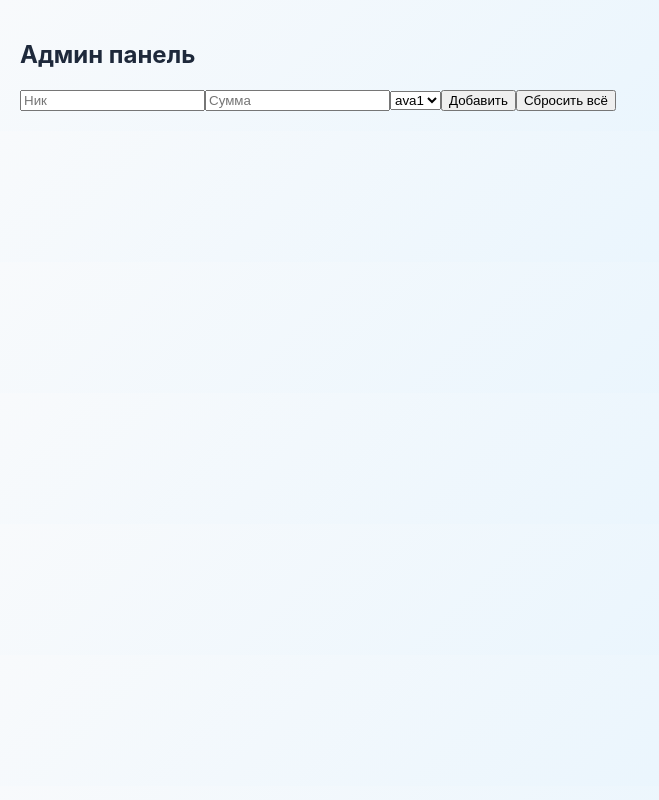
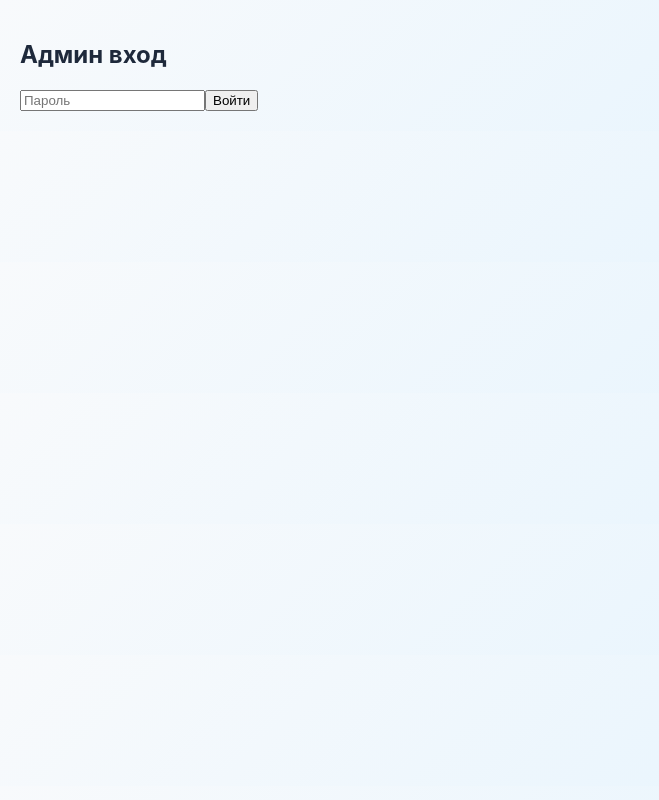
Before and after one commit to komandarsn-bot/leaderboard, a React (Vite) app: page /admin in a window 1280 px wide. Shown: the whole page, without its empty margins (0-659 px from the left). Built offline with nearby package versions, Linux system fonts and the light colour scheme.

Commit message:
restore hybrid mode

```diff
--- a/src/Admin.jsx
+++ b/src/Admin.jsx
@@ -1,45 +1,73 @@
 import { useState } from "react";
-import { createClient } from "@supabase/supabase-js";
 
-const supabase = createClient(
-  "https://jolawvvbcpgnrsvuolkw.supabase.co",
-  "sb_publishable_FCi8HaHs5fWnX6WA3InGPA_fprHBdNQ"
-);
+const API_URL = "https://leaderboard-server-vgia.onrender.com";
 
 export default function Admin() {
+  const [password, setPassword] = useState("");
+  const [authorized, setAuthorized] = useState(false);
+
   const [name, setName] = useState("");
   const [amount, setAmount] = useState("");
   const [avatar, setAvatar] = useState("ava1");
 
+  const login = () => {
+    if (password === "1234") {
+      setAuthorized(true);
+    } else {
+      alert("Неверный пароль");
+    }
+  };
+
   const addUser = async () => {
-    const points = Math.floor(Number(amount) / 10);
-
-    const { data: existing } = await supabase
-      .from("leaderboard")
-      .select("*")
-      .eq("nickname", name)
-      .single();
-
-    if (existing) {
-      await supabase
-        .from("leaderboard")
-        .update({ points: existing.points + points })
-        .eq("id", existing.id);
-    } else {
-      await supabase.from("leaderboard").insert({
-        nickname: name,
-        points: points,
-        avatar: avatar,
-      });
+    if (!name.trim() || !amount) {
+      alert("Заполни ник и сумму");
+      return;
     }
 
+    await fetch(`${API_URL}/add`, {
+      method: "POST",
+      headers: {
+        "Content-Type": "application/json",
+      },
+      body: JSON.stringify({
+        name: name.trim(),
+        amount,
+        avatar,
+      }),
+    });
+
+    alert("Добавлено");
     setName("");
     setAmount("");
+    setAvatar("ava1");
   };
 
   const reset = async () => {
-    await supabase.from("leaderboard").delete().neq("id", 0);
+    if (!confirm("Сбросить таблицу?")) return;
+
+    await fetch(`${API_URL}/reset`, {
+      method: "POST",
+    });
+
+    alert("Сброшено");
   };
+
+  if (!authorized) {
+    return (
+      <div style={{ padding: "20px" }}>
+        <h2>Админ вход</h2>
+
+        <input
+          type="password"
+          placeholder="Пароль"
+          value={password}
+          onChange={(e) => setPassword(e.target.value)}
+        />
+
+        <button onClick={login}>Войти</button>
+      </div>
+    );
+  }
 
   return (
     <div style={{ padding: "20px" }}>
@@ -52,14 +80,16 @@ export default function Admin() {
       />
 
       <input
+        type="number"
         placeholder="Сумма"
         value={amount}
         onChange={(e) => setAmount(e.target.value)}
       />
 
-      <select onChange={(e) => setAvatar(e.target.value)}>
+      <select value={avatar} onChange={(e) => setAvatar(e.target.value)}>
         <option value="ava1">ava1</option>
         <option value="ava2">ava2</option>
+        <option value="ava3">ava3</option>
       </select>
 
       <button onClick={addUser}>Добавить</button>
--- a/src/MainPage.jsx
+++ b/src/MainPage.jsx
@@ -1,6 +1,8 @@
 import { useState, useEffect } from "react";
 import { createClient } from "@supabase/supabase-js";
 import "./index.css";
+
+const API_URL = "https://leaderboard-server-vgia.onrender.com";
 
 const supabase = createClient(
   "https://jolawvvbcpgnrsvuolkw.supabase.co",
@@ -11,28 +13,16 @@ export default function MainPage() {
   const [data, setData] = useState([]);
 
   const loadData = async () => {
-    const { data, error } = await supabase
-      .from("leaderboard")
-      .select("*")
-      .order("points", { ascending: false });
-
-    if (!error) {
-      const formatted = data.map((user, index) => ({
-        Место: index + 1,
-        Аватар: user.avatar,
-        НИК: user.nickname,
-        Очков: user.points,
-      }));
-
-      setData(formatted);
-    }
+    const res = await fetch(`${API_URL}/leaderboard`);
+    const json = await res.json();
+    setData(json);
   };
 
   useEffect(() => {
     loadData();
 
     const channel = supabase
-      .channel("leaderboard")
+      .channel("leaderboard-realtime")
       .on(
         "postgres_changes",
         { event: "*", schema: "public", table: "leaderboard" },
@@ -49,6 +39,8 @@ export default function MainPage() {
     <div style={{ padding: "20px" }}>
       <h1 style={{ textAlign: "center" }}>Таблица лидеров</h1>
 
+      {data.length > 0 && (
+        <div className="table-wrap">
           <table>
             <thead>
               <tr>
@@ -64,10 +56,7 @@ export default function MainPage() {
                 <tr key={i}>
                   <td>{row["Место"]}</td>
                   <td>
-                <img
-                  src={`/avatars/${row["Аватар"]}.png`}
-                  width="50"
-                />
+                    <img src={`/avatars/${row["Аватар"]}.png`} width="50" />
                   </td>
                   <td>{row["НИК"]}</td>
                   <td>{row["Очков"]}</td>
@@ -76,5 +65,7 @@ export default function MainPage() {
             </tbody>
           </table>
         </div>
+      )}
+    </div>
   );
 }
```
Lines whose indentation alone changed are shown as unchanged.
